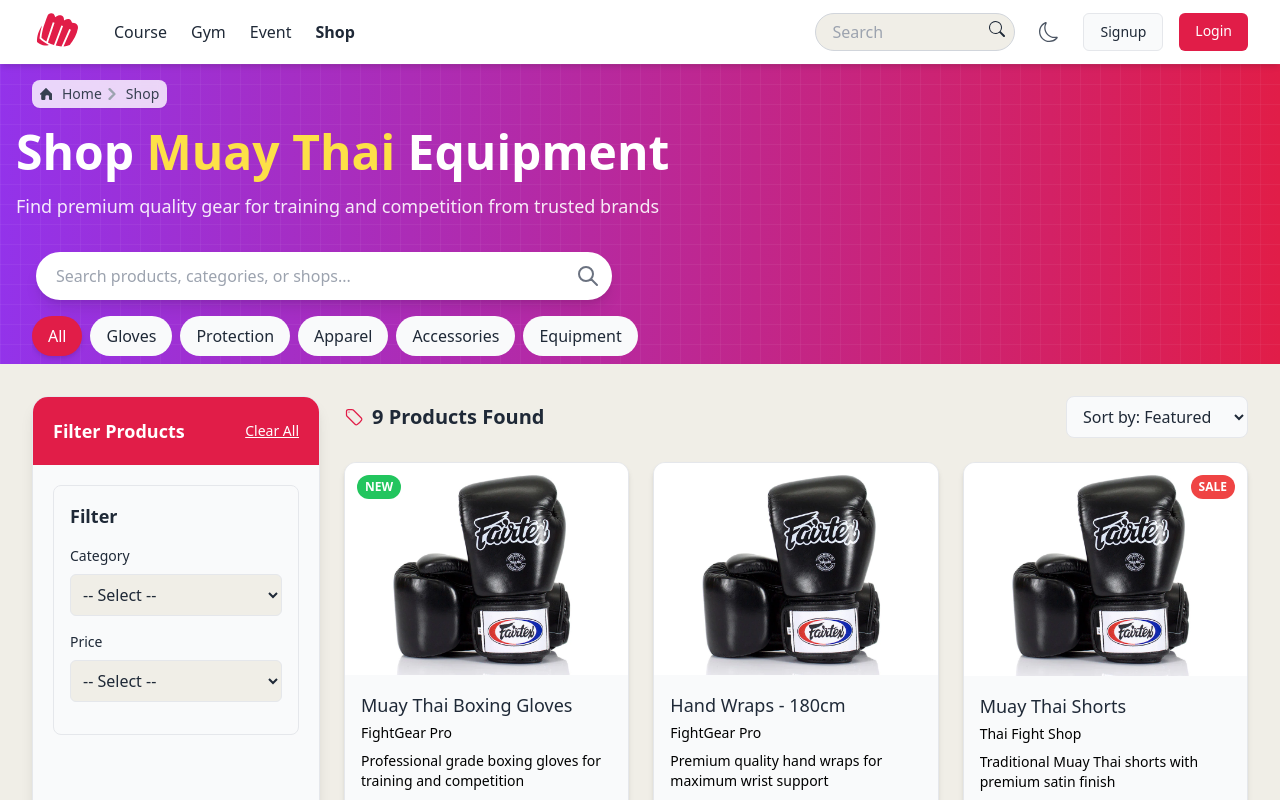
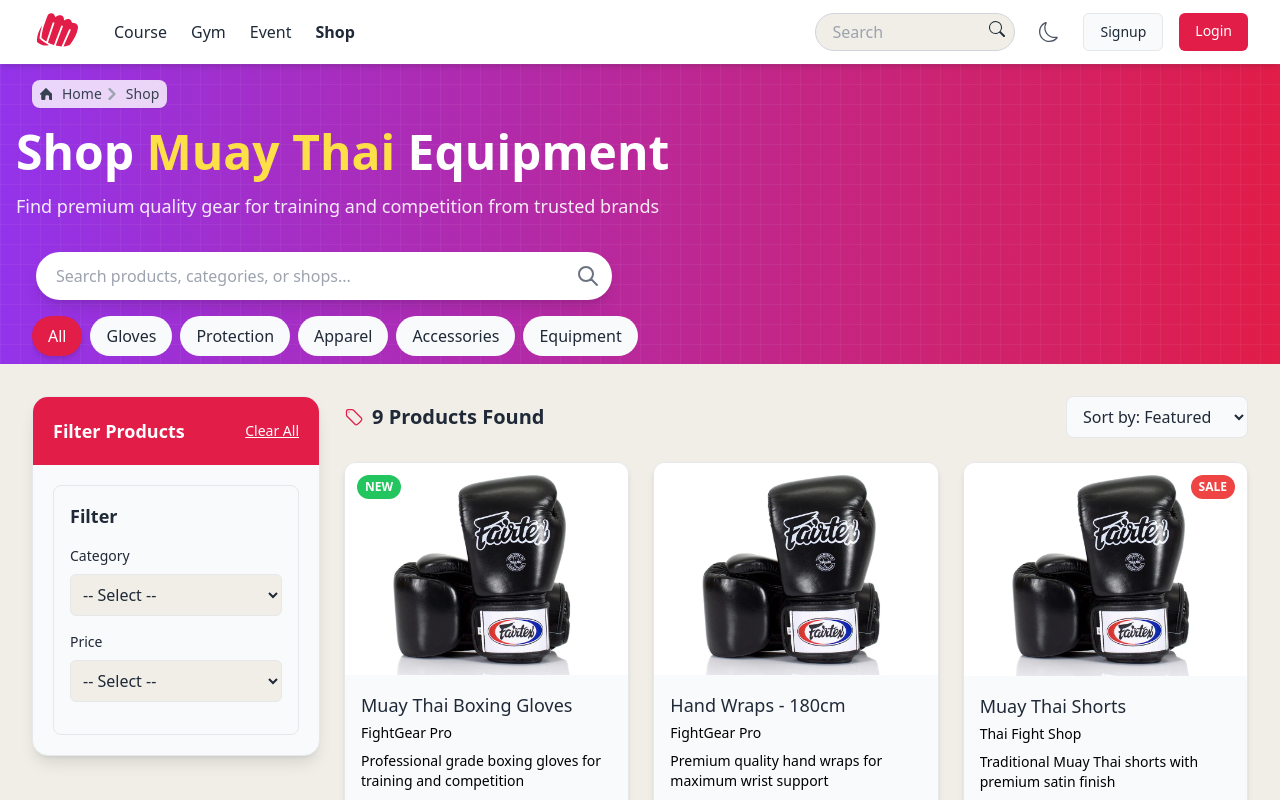
Before and after one commit to Galuxier/SE_67_GROUP_3, a React (Vite) app in the folder frontend/: page /shop in a window 1280 px wide. Shown: the top 800 px of the page. Built offline with nearby package versions, Linux system fonts and the light colour scheme.

Commit message:
update shop home

```diff
--- a/frontend/src/components/courses/CourseFilter.jsx
+++ b/frontend/src/components/courses/CourseFilter.jsx
@@ -1,3 +1,4 @@
+/* eslint-disable react/prop-types */
 const CourseFilter = ({ province, handleProvinceSelect, provinceData }) => {
   return (
     <div className="p-4 border border-border rounded-lg">
--- a/frontend/src/pages/shops/ShopHome.jsx
+++ b/frontend/src/pages/shops/ShopHome.jsx
@@ -296,7 +296,7 @@ function ShopHome() {
         <div className="flex flex-col lg:flex-row gap-6">
           {/* Filter Panel for Desktop */}
           <motion.div
-            className="hidden lg:block lg:w-72 bg-card rounded-2xl shadow-lg border border-border/30 overflow-hidden flex-shrink-0"
+            className="hidden lg:block lg:w-72 bg-card rounded-2xl shadow-lg border border-border/30 overflow-hidden flex-shrink-0 h-fit sticky top-28"
             initial={{ x: -20, opacity: 0 }}
             animate={{ x: 0, opacity: 1 }}
             transition={{ duration: 0.5 }}
```
